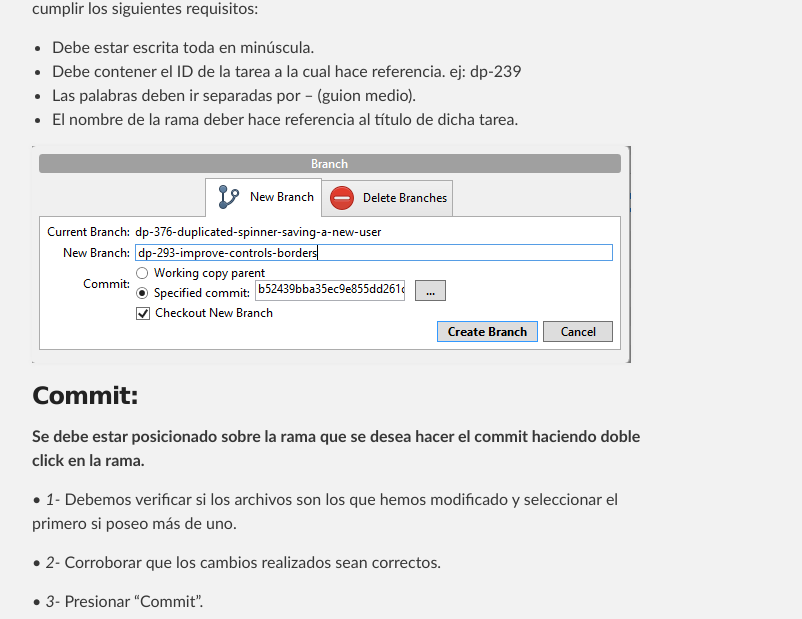
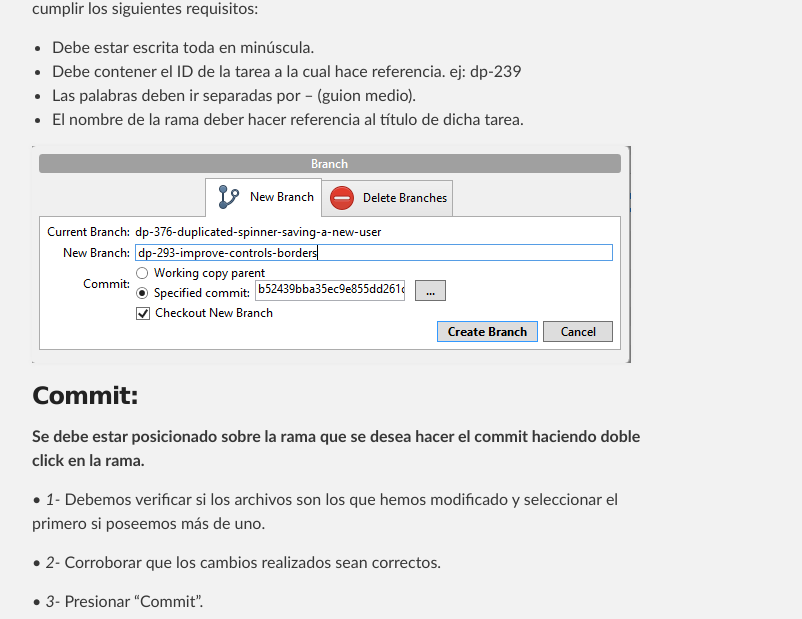
Before and after one commit to MakingSense/makingsense.github.io, a Jekyll site: the page built from migration-to-git/4-flows/dp-flow-in-spanish/dp-flow-in-spanish.md, in a window 1280 px wide and 900 px high, scrolled down 1244 px. Shown: the part 151-770 px from the top of the window, without its empty margins (288-1090 px from the left). Built offline with Jekyll 4.4.1, drawn with Linux system fonts in a browser that asks for light colours; some of the changed text lies outside the part shown.

Commit message:
Rephrase and change word

````diff
--- a/migration-to-git/4-flows/dp-flow-in-spanish/dp-flow-in-spanish.md
+++ b/migration-to-git/4-flows/dp-flow-in-spanish/dp-flow-in-spanish.md
@@ -8,7 +8,7 @@
 
  **Se debe crear una rama por cada tarea.**
 
-•	*1- Obtengo las actualizaciones del proyecto:*  Realizo un ffetch desde el terminal de SoruceTree con el siguiente código(Se puede realizar posicionado en cualquier rama).
+•	*1- Obtengo las actualizaciones del proyecto:*  Realizo un ffetch desde el terminal de SoruceTree con el siguiente código (Se puede realizar posicionado en cualquier rama).
 
 ```console
 $ git ffetch
@@ -30,7 +30,7 @@
 *	Debe estar escrita toda en minúscula.
 *	Debe contener el ID de la tarea a la cual hace referencia. ej: dp-239
 *	Las palabras deben ir separadas por – (guion medio).
-*	El nombre de la rama deber hace referencia al título de dicha tarea.
+*	El nombre de la rama deber hacer referencia al título de dicha tarea.
 
 
 ![template](format-branch.png)
@@ -39,7 +39,7 @@
 
 **Se debe estar posicionado sobre la rama que se desea hacer el commit haciendo doble click en la rama.**
 
-•	*1-* Debemos verificar si los archivos son los que hemos modificado y seleccionar el primero si poseo más de uno.
+•	*1-* Debemos verificar si los archivos son los que hemos modificado y seleccionar el primero si poseemos más de uno.
 
 •	*2-* Corroborar que los cambios realizados sean correctos.
 
@@ -57,7 +57,7 @@
 
 ### Merge:
 
-•	*1- Obtengo las actualizaciones del proyecto:*  Realizo un ffetch desde el terminal de SoruceTree con el siguiente código(Se puede realizar posicionado en cualquier rama).
+•	*1- Obtengo las actualizaciones del proyecto:*  Realizo un ffetch desde el terminal de SoruceTree con el siguiente código (Se puede realizar posicionado en cualquier rama).
 
 ```console
 $ git ffetch
@@ -74,11 +74,11 @@
 $ git tfs checkintool -i default
 ```
 
-![template](checkout.png)
+![template](checkingtool.png)
 
 •	*4-* Se abrirá una nueva ventana de tfs en la cual debemos comentar lo realizado en dicho merge. Los comentarios de los merge deben cumplir los siguientes requisitos:
 
-*	El ID de la tarea debe estar escrito en mayúscula y separado por – (guion medio) las letras de los números, luego un espacio y otro – (guion medio).  ej: DP- 376 -
+*	El ID de la tarea debe estar escrito en mayúscula y separado por – (guion medio) las letras de los números, luego un espacio y otro – (guion medio).  ej: DP-376 -
 
 *	El título debe contener el ID de la tarea a la cual hace referencia. ej: dp-239. Este debe hacer referencia al título de dicha tarea. Luego realizar dos interlineados.
 
````
Also changed, not shown: migration-to-git/4-flows/dp-flow.md (+1 -1 lines).
